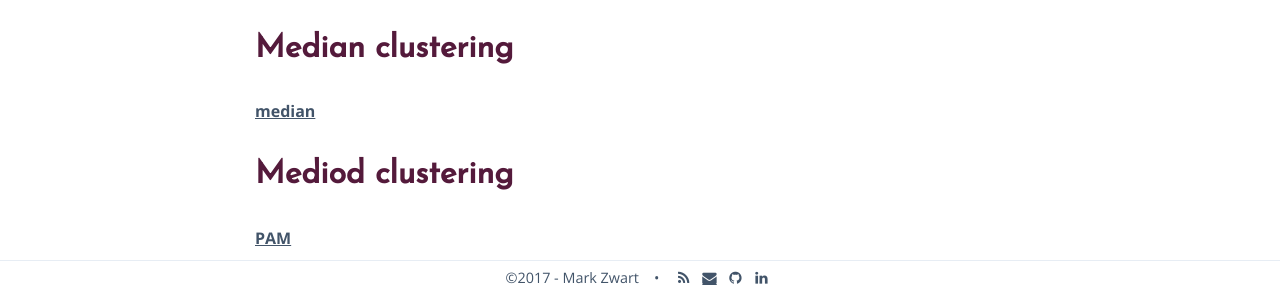
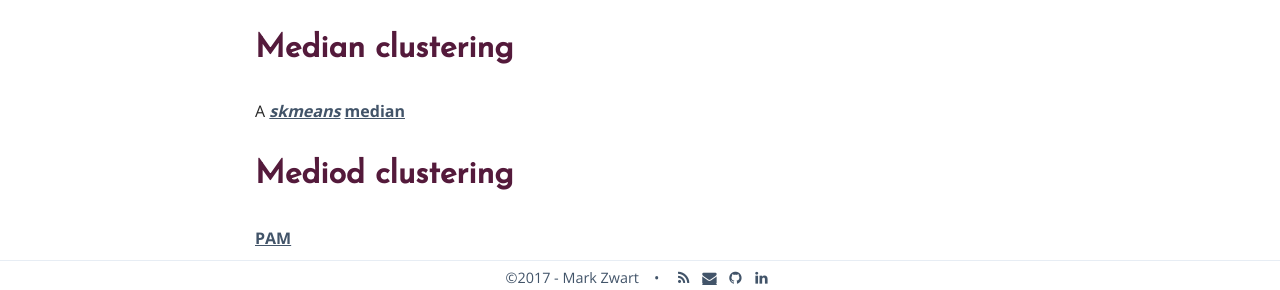
Before and after one commit to mark-me/mark-me.github.io, a Jekyll site: the page built from _pages/tutorials/kmeans/clustering-methods.md, in a window 1280 px wide and 900 px high, scrolled down 1672 px. Shown: the part 607-897 px from the top of the window. Built offline with Jekyll 4.4.1, drawn with Linux system fonts in a browser that asks for light colours; nearby versions of some CDN libraries; comment, search, counter and statistics services are not loaded.

Commit message:
Update clustering-methods.md

```diff
--- a/_pages/tutorials/kmeans/clustering-methods.md
+++ b/_pages/tutorials/kmeans/clustering-methods.md
@@ -68,7 +68,11 @@ kmeans(x, centers, iter.max = 10, nstart = 1)
 
 # Median clustering
 
+A
+*[skmeans](https://www.rdocumentation.org/packages/skmeans/versions/0.2-11)*
 [median](https://rstudio-pubs-static.s3.amazonaws.com/75036_b3e83952e88e4c98ad4fffbee571260f.html)
+
+
 
 # Mediod clustering
 
```
